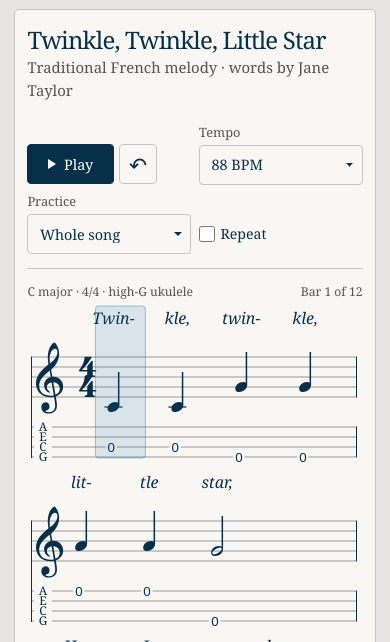
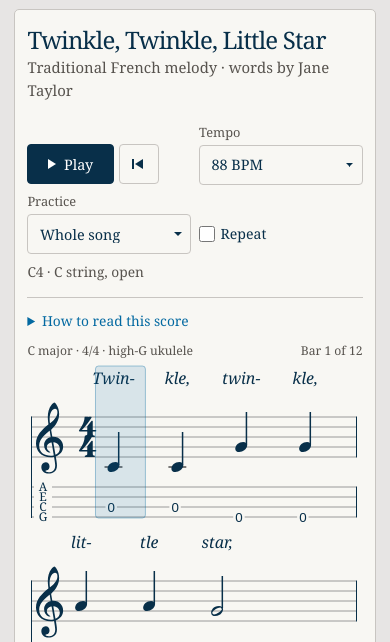
Before and after one commit to sambarbeau/uke, a plain HTML site: page public/index.html in a window 390 px wide. Shown: the part 202-844 px from the top of the page. Drawn offline with Linux system fonts and the light colour scheme.

Commit message:
Keep fingering and score instructions within reach on phones

```diff
--- a/public/index.html
+++ b/public/index.html
@@ -38,17 +38,17 @@
             <div class="song-heading"><h2 id="title"></h2><p id="credit"></p></div>
             <div class="transport" aria-label="Playback">
               <div class="play-buttons"><button id="play" class="primary"><span class="play-icon" aria-hidden="true"></span><span id="play-text">Play</span></button>
-                <button id="restart" title="Back to start" aria-label="Back to start"><span aria-hidden="true">↶</span></button>
+                <button id="restart" title="Back to start" aria-label="Back to start"><span class="rewind-icon" aria-hidden="true"></span></button>
               </div>
               <label>Tempo <select id="tempo" aria-label="Tempo"></select></label>
               <label>Practice <select id="section" aria-label="Practice section"></select></label>
               <label class="repeat"><input type="checkbox" id="repeat"> Repeat</label>
+              <p class="mobile-finger" id="mobile-finger"></p>
             </div>
+            <details class="tab-guide"><summary>How to read this score</summary><p>Tap a note to hear it and see its fingering. Read the four lines beneath the staff as strings A, E, C, G from top to bottom. The number is the fret to press. A 0 means to play the open string.</p></details>
             <div class="score-meta"><span id="score-info"></span><span id="position"></span></div>
             <div id="score" role="group" aria-label="Interactive score"></div>
-            <p class="mobile-finger" id="mobile-finger"></p>
           </div>
-          <p class="sheet-hint">Tap a note to hear it. The four lines below the staff are your strings, A, E, C, G from top to bottom. Each number is a fret. Play 0 as an open string.</p>
         </div>
       </section>
       <section id="tuner" aria-labelledby="tuner-heading" hidden>
--- a/public/style.css
+++ b/public/style.css
@@ -36,7 +36,7 @@ aside h2, .references h3 { font-size:1.06rem; margin-bottom:.65rem; }
 .finger-panel { border-top:1px solid var(--line); margin-top:1.8rem; padding-top:.9rem; }
 .finger-note { font-size:1.5rem; margin:.35rem 0; }
 #fingerboard svg { display:block; width:100%; max-width:210px; height:auto; }
-.muted,.references p,.tune-intro,.sheet-hint { color:var(--muted); }
+.muted,.references p,.tune-intro { color:var(--muted); }
 #finger-caption { margin-top:.35rem; font-size:.88rem; }
 .paper,.tune-card { background:var(--paper); border:1px solid var(--line); border-radius:5px; }
 .paper { padding:1.35rem 1.4rem .8rem; }
@@ -64,7 +64,9 @@ select { appearance:none; padding-right:1.75rem; background:linear-gradient(45de
 #score svg .note-target:hover { fill:rgb(3 105 161 / .06); }
 #score svg .note-target.selected { fill:rgb(3 105 161 / .13); stroke:rgb(3 105 161 / .36); stroke-width:1px; }
 #score svg .note-target:focus-visible { outline:none; stroke:var(--accent); stroke-width:2px; }
-.sheet-hint { font-size:.86rem; margin:.7rem .15rem 0; max-width:75ch; }
+.tab-guide { color:var(--muted); font-size:.86rem; margin:.3rem 0 .65rem; }
+.tab-guide summary { width:fit-content; cursor:pointer; color:var(--accent); }
+.tab-guide p { margin:.35rem 0; max-width:65ch; }
 .mobile-library,.mobile-finger { display:none; }
 .tune-card { max-width:640px; margin:0 auto; padding:1.6rem 2rem; }
 .tune-intro { margin:.3rem 0 1.15rem; }
@@ -92,7 +94,7 @@ select { appearance:none; padding-right:1.75rem; background:linear-gradient(45de
   .mobile-library { display:flex; align-items:center; gap:.6rem; font-size:.9rem; margin:0 0 .7rem; }
   .mobile-library select { flex:1; min-width:0; }
   .paper,.tune-card { padding:1rem .8rem .65rem; }
-  .mobile-finger { display:block; font-size:.88rem; color:var(--muted); border-top:1px solid var(--line); padding-top:.5rem; }
+  .mobile-finger { display:block; font-size:.86rem; color:var(--muted); flex-basis:100%; grid-column:1 / -1; }
   .tune-card { padding-bottom:1rem; }
   .score-meta { font-size:.76rem; }
 }
@@ -102,3 +104,7 @@ select { appearance:none; padding-right:1.75rem; background:linear-gradient(45de
 }
 
 .transport { position:sticky; top:0; z-index:2; background:var(--paper); padding-top:.3rem; }
+
+#restart { display:grid; place-items:center; min-width:40px; }
+.rewind-icon { position:relative; display:block; border-right:8px solid currentColor; border-block:5px solid transparent; }
+.rewind-icon::before { position:absolute; content:""; width:2px; height:10px; left:-3px; top:-5px; background:currentColor; }
```
